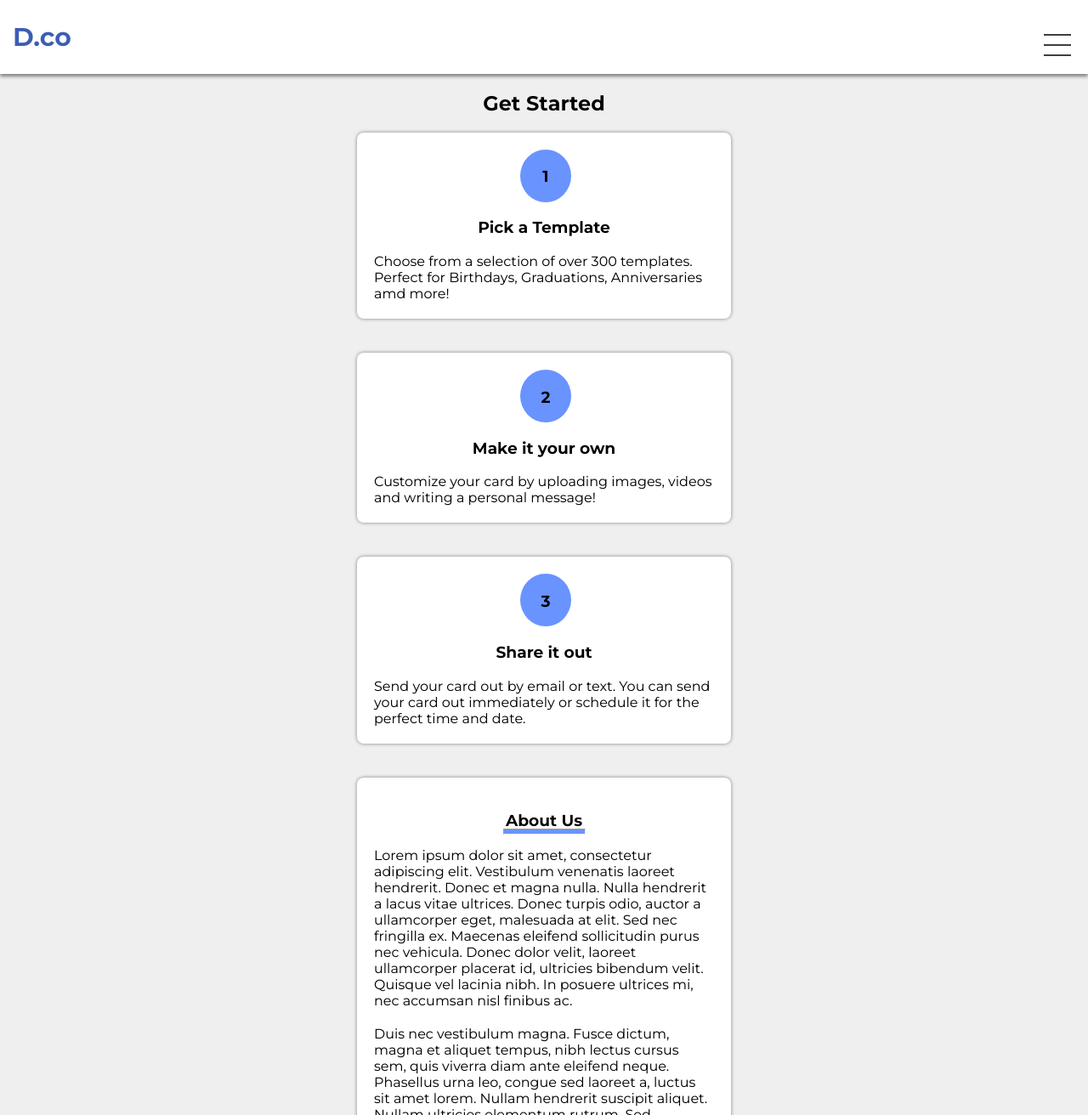
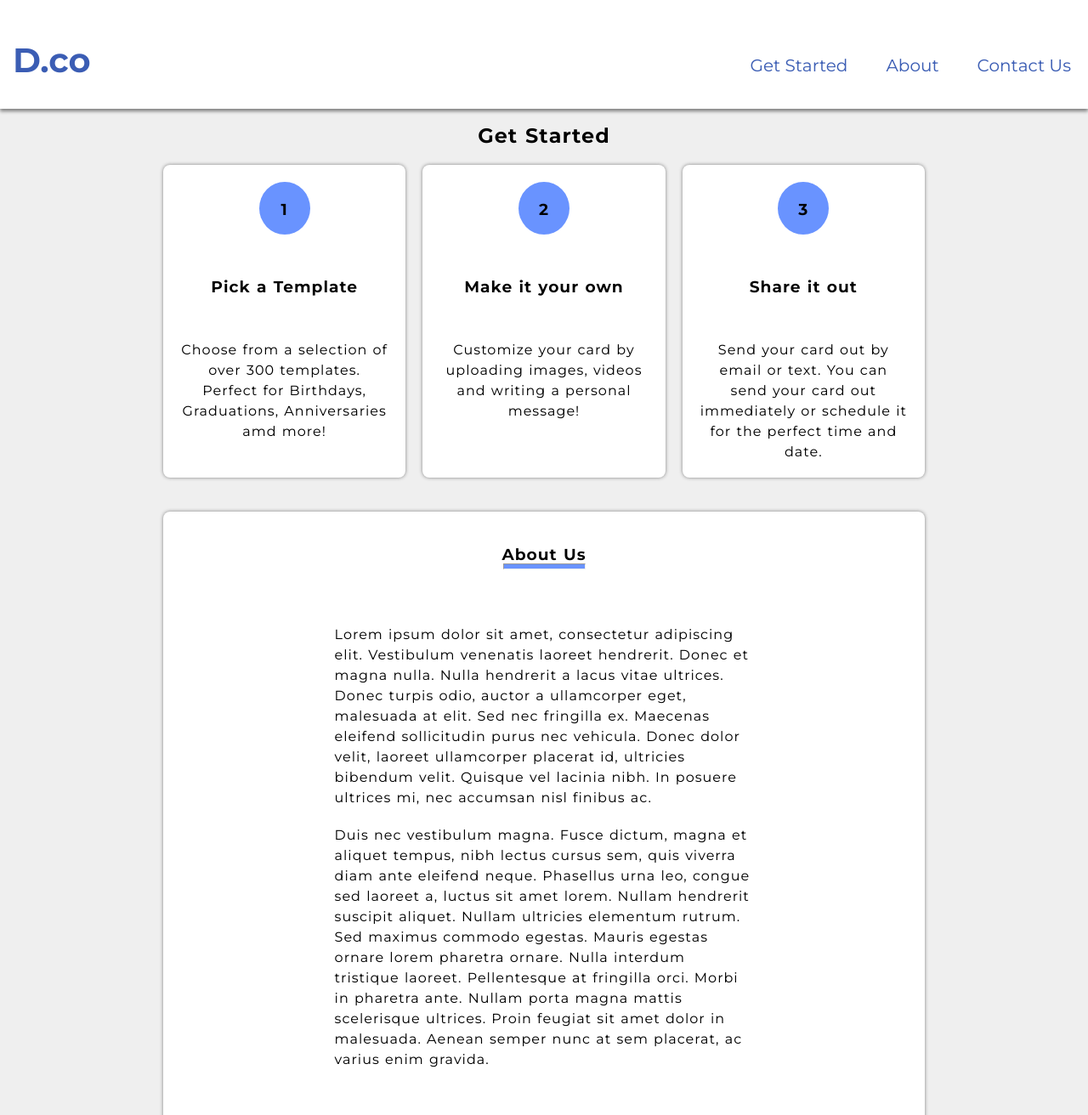
Before and after one commit to RVCC-IDMX/get-started-bryan-stanski, a website built with Parcel: page src/index.html in a window 1280 px wide. Shown: the top 1312 px of the page at 85% size. Built offline with nearby package versions, Linux system fonts and the light colour scheme.

Commit message:
Added additional layouts

```diff
--- a/src/index.html
+++ b/src/index.html
@@ -65,11 +65,11 @@
               </li>
               <li>
                 <a
-                  href="#contact"
+                  href="#contact-us"
                   id="link3"
                   class="header-link"
                   onclick="clickScript('link3')"
-                  >Contact Me</a
+                  >Contact Us</a
                 >
               </li>
             </ul>
@@ -79,8 +79,9 @@
     </header>
 
     <main>
-      <div class="get-started">
+      <div id="get-started" class="get-started">
         <h2>Get Started</h2>
+        <div class="get-started__elements">
           <div class="get-started__one">
             <div class="get-started__one__number"><h3>1</h3></div>
             <div class="get-started__one__title"><h3>Pick a Template</h3></div>
@@ -106,35 +107,38 @@
             </div>
           </div>
         </div>
+      </div>
 
-      <div class="about-us">
+      <div id="about-us" class="about-us">
         <div class="about-us__title">
           <h3>About Us</h3>
           <div class="about-us__title__underline"><hr /></div>
         </div>
+        <div class="about-us__content">
           <div class="about-us__desc__1">
             Lorem ipsum dolor sit amet, consectetur adipiscing elit. Vestibulum
             venenatis laoreet hendrerit. Donec et magna nulla. Nulla hendrerit a
             lacus vitae ultrices. Donec turpis odio, auctor a ullamcorper eget,
             malesuada at elit. Sed nec fringilla ex. Maecenas eleifend
             sollicitudin purus nec vehicula. Donec dolor velit, laoreet
-          ullamcorper placerat id, ultricies bibendum velit. Quisque vel lacinia
-          nibh. In posuere ultrices mi, nec accumsan nisl finibus ac.
+            ullamcorper placerat id, ultricies bibendum velit. Quisque vel
+            lacinia nibh. In posuere ultrices mi, nec accumsan nisl finibus ac.
           </div>
 
           <div class="about-us__desc__2">
-          Duis nec vestibulum magna. Fusce dictum, magna et aliquet tempus, nibh
-          lectus cursus sem, quis viverra diam ante eleifend neque. Phasellus
-          urna leo, congue sed laoreet a, luctus sit amet lorem. Nullam
-          hendrerit suscipit aliquet. Nullam ultricies elementum rutrum. Sed
-          maximus commodo egestas. Mauris egestas ornare lorem pharetra ornare.
-          Nulla interdum tristique laoreet. Pellentesque at fringilla orci.
-          Morbi in pharetra ante. Nullam porta magna mattis scelerisque
-          ultrices. Proin feugiat sit amet dolor in malesuada. Aenean semper
-          nunc at sem placerat, ac varius enim gravida.
+            Duis nec vestibulum magna. Fusce dictum, magna et aliquet tempus,
+            nibh lectus cursus sem, quis viverra diam ante eleifend neque.
+            Phasellus urna leo, congue sed laoreet a, luctus sit amet lorem.
+            Nullam hendrerit suscipit aliquet. Nullam ultricies elementum
+            rutrum. Sed maximus commodo egestas. Mauris egestas ornare lorem
+            pharetra ornare. Nulla interdum tristique laoreet. Pellentesque at
+            fringilla orci. Morbi in pharetra ante. Nullam porta magna mattis
+            scelerisque ultrices. Proin feugiat sit amet dolor in malesuada.
+            Aenean semper nunc at sem placerat, ac varius enim gravida.
           </div>
         </div>
-      <div class="contact-us">
+      </div>
+      <div id="contact-us" class="contact-us">
         <form
           id="contactForm"
           name="contactForm"
--- a/src/scss/components/_header.scss
+++ b/src/scss/components/_header.scss
@@ -24,7 +24,6 @@
 
 .nav__toggle svg {
   width: 2.5rem;
-  margin-top: 8px;
 }
 
 .close {
@@ -67,3 +66,41 @@ a:link {
 #nav__checkbox:checked ~ label.nav__toggle .menu {
   display: none;
 }
+
+/* For Tablet & Computer Sizing */
+@media screen and (min-width: 768px) {
+  .navbar {
+    flex-direction: row;
+    justify-content: space-between;
+  }
+
+  .navbar-links {
+    display: flex;
+    justify-content: space-between;
+  }
+
+  .navbar ul {
+    display: flex;
+    justify-content: space-between;
+    align-self: center;
+  }
+
+  .navbar h1 {
+    font-size: 40px;
+    margin-top: 50%;
+  }
+
+  .nav__toggle {
+    display: none;
+  }
+
+  .nav__menu {
+    margin-top: 65px;
+    flex-direction: row;
+  }
+
+  .nav__menu li {
+    display: block;
+    padding-left: 45px;
+  }
+}
--- a/src/scss/pages/_home.scss
+++ b/src/scss/pages/_home.scss
@@ -13,7 +13,14 @@ body {
 
 // For get-started section
 .get-started {
+  letter-spacing: 1px;
+  word-spacing: 1px;
+  line-height: 150%;
   text-align: center;
+  &__elements {
+    display: grid;
+    grid-template-columns: auto;
+  }
   &__one,
   &__two,
   &__three {
@@ -22,11 +29,17 @@ body {
     background-color: white;
     margin: auto;
     width: 400px;
+    height: 300px;
     margin-bottom: 40px;
     padding: 20px;
 
     &__desc {
-      text-align: left;
+      text-align: center;
+      margin-top: 50px;
+    }
+
+    &__title {
+      margin-top: 50px;
     }
 
     &__number {
@@ -35,7 +48,7 @@ body {
       border-radius: 50%;
       height: 60px;
       width: 60px;
-      margin-left: 43%;
+      margin: auto;
       padding-top: 2px;
     }
   }
@@ -43,6 +56,9 @@ body {
 
 // For about-us section
 .about-us {
+  letter-spacing: 1px;
+  word-spacing: 1px;
+  line-height: 150%;
   box-shadow: 0px 0px 4px gray;
   border-radius: 0.5rem;
   background-color: white;
@@ -109,13 +125,13 @@ label {
 
 .contact-us input,
 .contact-us textarea,
-.contact-us select,
 .contact-us button {
   padding: 0.5em;
   font-size: 1rem;
 }
 
 fieldset {
+  border: none;
   box-shadow: 0px 0px 4px gray;
   border-radius: 0.5rem;
   background-color: white;
@@ -132,3 +148,81 @@ fieldset {
   font-weight: bold;
   border-radius: 0.5rem;
 }
+
+/* Tablet Sizing */
+@media screen and (min-width: 768px) {
+  // For about-us section
+  .about-us {
+    margin: auto;
+    width: 70%;
+    max-width: 1200px;
+    margin-bottom: 40px;
+
+    &__desc {
+      &__1,
+      &__2 {
+        margin: auto;
+        width: 55%;
+        max-width: 768px;
+      }
+    }
+  }
+
+  // For contact-us section
+  fieldset {
+    margin: auto;
+    width: 70%;
+    max-width: 1200px;
+    margin-bottom: 40px;
+  }
+
+  .contact-us input {
+    height: 20px;
+  }
+
+  .contact-us textarea {
+    height: 250px;
+  }
+}
+
+/* Computer Sizing */
+@media screen and (min-width: 1200px) {
+  // For get-started section
+  .get-started {
+    margin: auto;
+    width: 70%;
+    max-width: 1200px;
+    &__elements {
+      grid-template-columns: 1fr 1fr 1fr;
+      column-gap: 20px;
+    }
+    &__one,
+    &__two,
+    &__three {
+      width: auto;
+      height: 80%;
+    }
+  }
+
+  // For about-us section
+  .about-us {
+    padding-left: 0px;
+    padding-right: 0px;
+
+    &__content {
+      padding: 50px 0 50px;
+    }
+  }
+
+  // For contact-us section
+  fieldset {
+    padding-left: 0px;
+    padding-right: 0px;
+  }
+
+  #formElements {
+    padding-left: 50px;
+    padding-right: 50px;
+    padding-bottom: 20px;
+  }
+}
```
Lines whose indentation alone changed are shown as unchanged.
